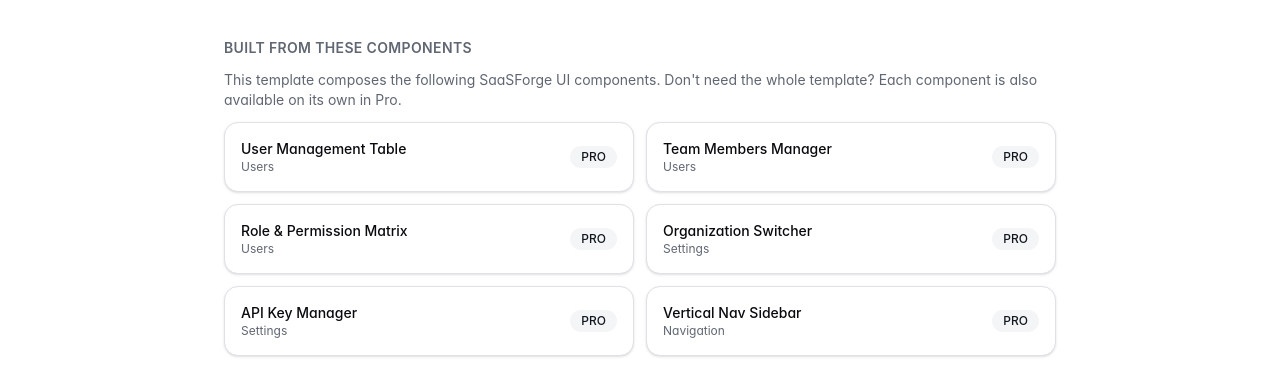
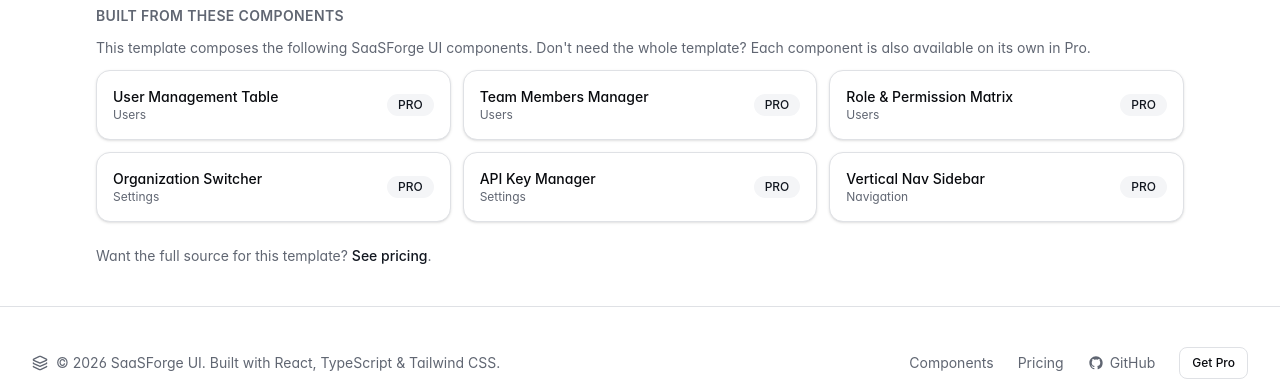
Before and after one commit to saasforge-ui/saasforge-ui, a React (Vite) app: page /templates/admin-users-panel in a window 1280 px wide. Shown: the part 427-808 px from the top of the page. Built offline with nearby package versions, Linux system fonts and the light colour scheme; no server answers.

Commit message:
Widen template detail page for more room to show the full dashboard preview

```diff
--- a/src/pages/templates/TemplateDetail.tsx
+++ b/src/pages/templates/TemplateDetail.tsx
@@ -37,7 +37,7 @@
     .filter((component): component is NonNullable<typeof component> => Boolean(component));
 
   return (
-    <div className="mx-auto max-w-4xl space-y-10 px-4 py-10 sm:px-6 lg:px-8">
+    <div className="mx-auto max-w-6xl space-y-10 px-4 py-10 sm:px-6 lg:px-8">
       <div>
         <div className="flex flex-wrap items-center gap-2">
           <h1 className="text-2xl font-semibold tracking-tight">{template.name}</h1>
@@ -76,7 +76,7 @@
           This template composes the following SaaSForge UI components. Don't need the whole template? Each
           component is also available on its own in Pro.
         </p>
-        <div className="grid grid-cols-1 gap-3 sm:grid-cols-2">
+        <div className="grid grid-cols-1 gap-3 sm:grid-cols-2 lg:grid-cols-3">
           {builtFromComponents.map((component) => (
             <Link key={component.slug} to={`/components/${component.slug}`}>
               <Card className="h-full transition-colors hover:border-primary/40">
```
